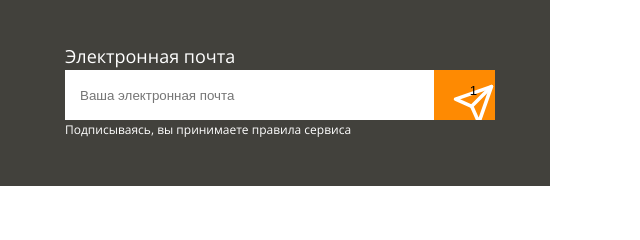
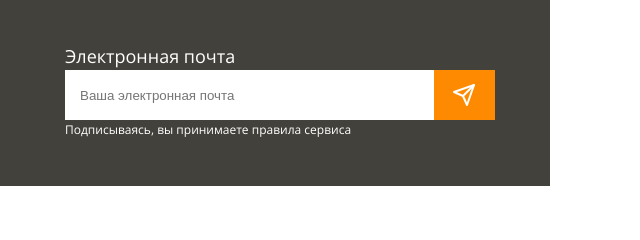
Before and after one commit to Valsym/layout-designer-project-lvl1, a website: page index.html in a window 1280 px wide. Shown: the part 7211-7451 px from the top of the page, 640-1280 px from the left. Drawn offline with Linux system fonts and the light colour scheme.

Commit message:
step11 change button

```diff
--- a/src/styles/style.css
+++ b/src/styles/style.css
@@ -475,12 +475,12 @@ footer container {
     right: 0;
     bottom: 0;
     left: 18px;
-    content: "1";
+    content: "";
     /* width: 70px;
     height: 50px;*/
     background-image: url(../../images/send.svg);
     background-repeat: no-repeat;
-    background-size: cover;
+    /*background-size: cover;*/
   }
 
 .down {
```
